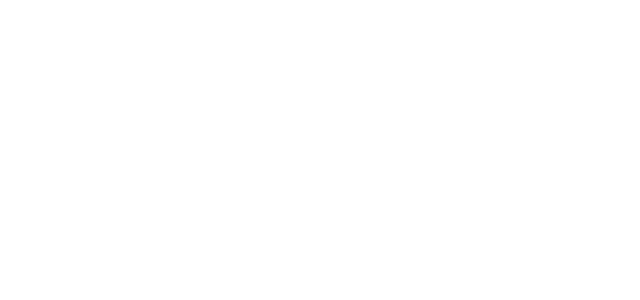
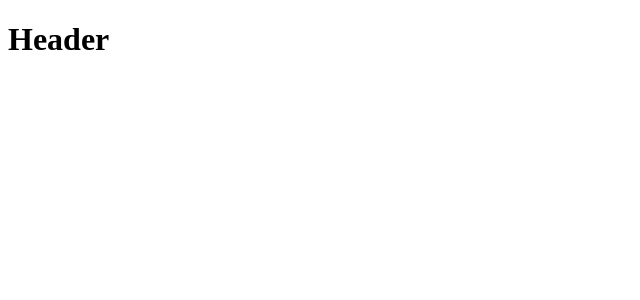
Before and after one commit to jlucaso1/apegro-frontend, a Next.js app: page / in a window 1280 px wide. Shown: the top 300 px of the page, without its empty margins (0-640 px from the left). Built offline with nearby package versions, Linux system fonts and the light colour scheme.

Commit message:
Tailwind configured

```diff
--- /dev/null
+++ b/components/header.tsx
@@ -0,0 +1,10 @@
+import Link from "next/link";
+
+export default function Header() {
+  return (
+    <header>
+      <h1>Header</h1>
+    </header>
+
+  );
+}
--- /dev/null
+++ b/components/layout.tsx
@@ -0,0 +1,11 @@
+import { NextPage } from "next/types";
+import Header from "./header";
+
+export const Layout: NextPage = ({ children }) => {
+  return (
+    <>
+      <Header />
+      <main>{children}</main>
+    </>
+  );
+}
--- a/pages/_app.tsx
+++ b/pages/_app.tsx
@@ -1,7 +1,12 @@
 import type { AppProps } from 'next/app'
+import { Layout } from '../components/layout'
 
 function MyApp({ Component, pageProps }: AppProps) {
-  return <Component {...pageProps} />
+  return (
+    <Layout>
+      <Component {...pageProps} />
+    </Layout>
+  )
 }
 
 export default MyApp
--- /dev/null
+++ b/styles/globals.css
@@ -0,0 +1,3 @@
+@tailwind base;
+@tailwind components;
+@tailwind utilities;
```
Also changed, not shown: tailwind.config.js (+5 -2 lines).
